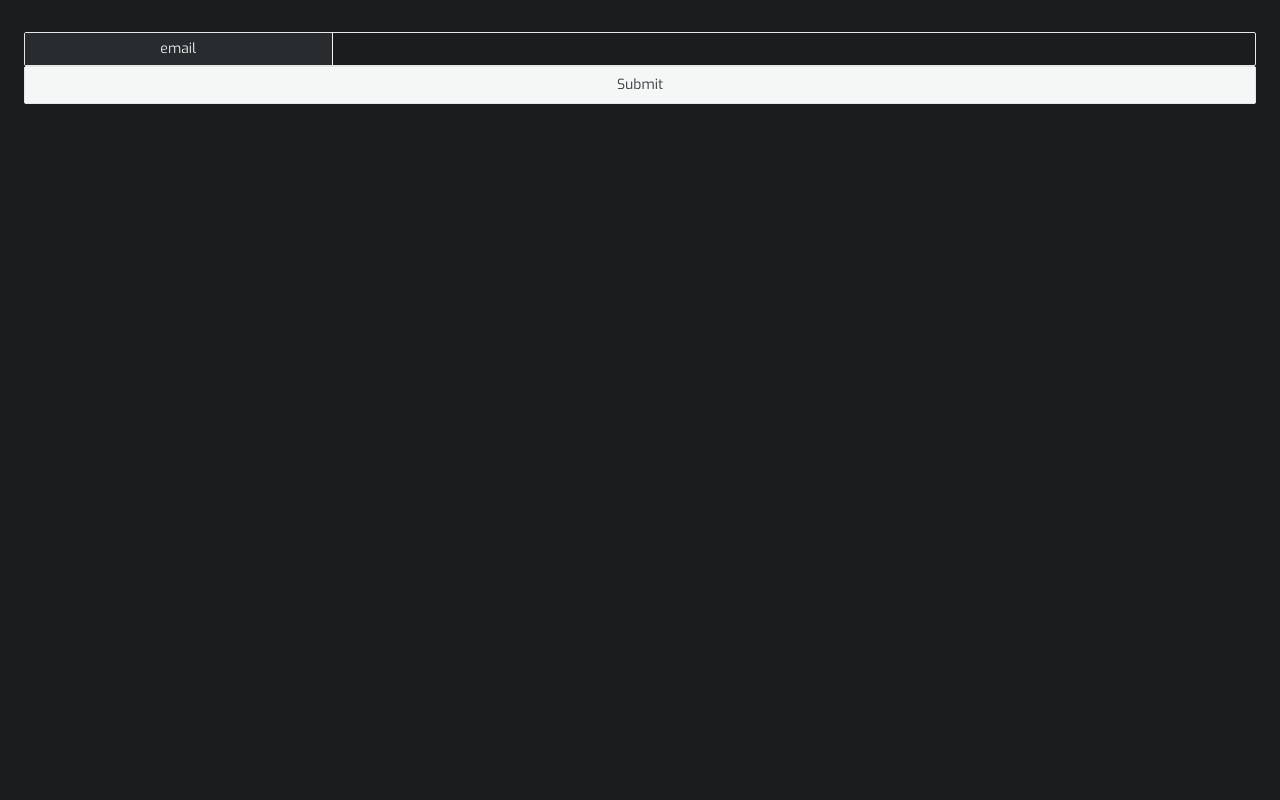
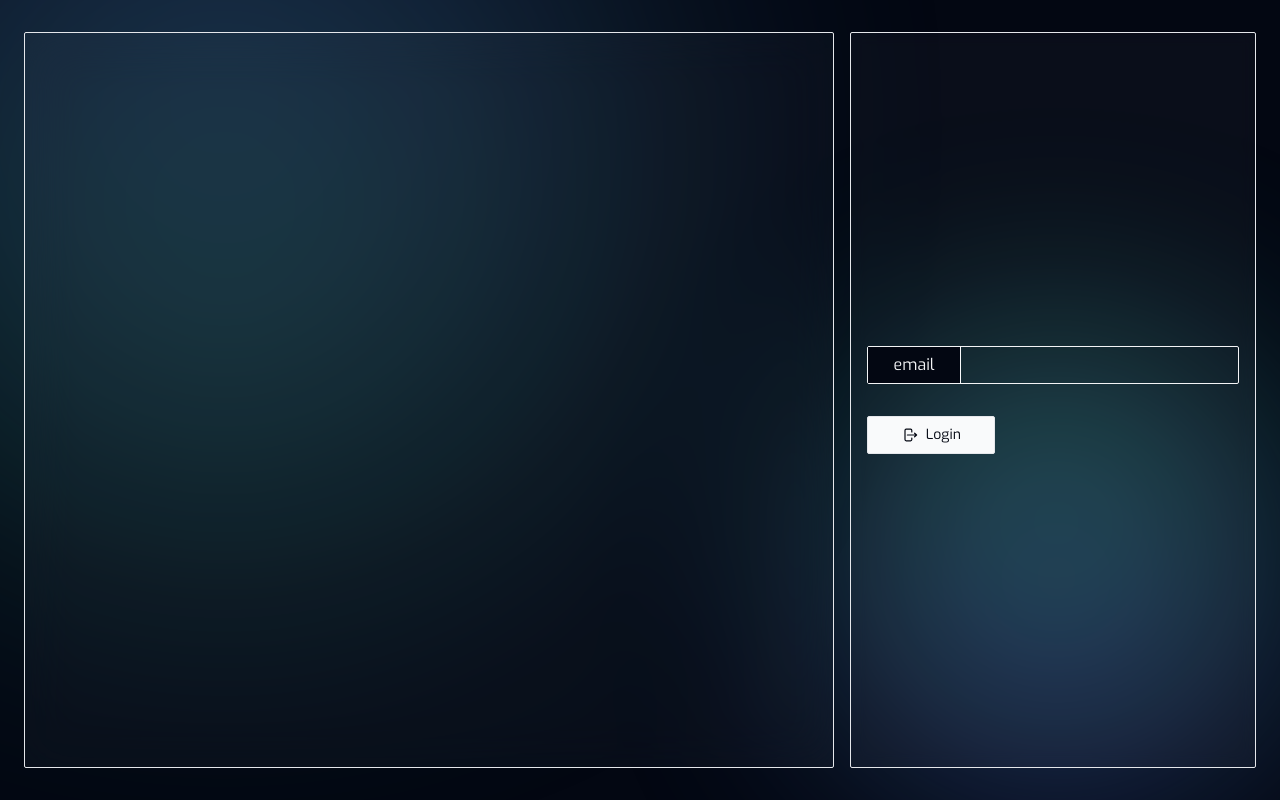
Before and after one commit to kettei-sproutty/scuderia-fe, a Next.js app: page /auth in a window 1280 px wide. Built offline with nearby package versions, Linux system fonts and the light colour scheme.

Commit message:
feat(design): auth page

```diff
--- a/app/auth/step.tsx
+++ b/app/auth/step.tsx
@@ -5,6 +5,8 @@ import Button from "@components/button";
 import InputText from "@components/input";
 import { sendOTPEmail, verifyOTP } from "./actions";
 import { useRouter } from "next/navigation";
+import { ArrowRightOnRectangleIcon } from "@heroicons/react/20/solid";
+import { motion } from "framer-motion";
 
 export enum Step {
   Email,
@@ -35,13 +37,92 @@ export const EmailStep = ({ setEmail, setStep }: EmailStepProps) => {
     }
   };
 
+  const topLeftStyle = {
+    width: "800px",
+    height: "800px",
+    borderRadius: "50%",
+    // rotateX: rotateX,
+    // rotateY: rotateY,
+    filter: " blur(150px)",
+    backgroundColor: "rgb(255, 67, 75)",
+    background: "linear-gradient(#4d5bce, #43d9ad)",
+    opacity: 0.3,
+  };
+
+  const bottomRightStyle = {
+    width: "400px",
+    height: "400px",
+    borderRadius: "50%",
+    // rotateX: rotateX,
+    // rotateY: rotateY,
+    filter: " blur(100px)",
+    backgroundColor: "rgb(255, 67, 75)",
+    background: "linear-gradient(#43d9ad, #4d5bce)",
+    opacity: 0.4,
+  };
+
   return (
-    <form action={sendOtp}>
-      <InputText id="email" name="email" label="email" />
-      <Button disabled={pending} type="submit">
-        Submit
-      </Button>
-    </form>
+    <div
+      className={" relative flex h-full w-full justify-center "}
+      // onMouseMove={handleMouse}
+    >
+      <motion.div
+        animate={{ scale: [0.8, 1] }}
+        transition={{
+          duration: 10,
+          repeat: Infinity,
+          repeatType: "reverse",
+        }}
+        className={"absolute left-[-200px] top-[-300px]"}
+        style={topLeftStyle}
+      />
+
+      <motion.div
+        animate={{ scale: [1, 1.2] }}
+        transition={{
+          duration: 6,
+          repeat: Infinity,
+          repeatType: "reverse",
+        }}
+        className={"absolute bottom-0 right-0"}
+        style={bottomRightStyle}
+      />
+
+      <div className={"flex h-full w-full  items-center justify-center gap-4"}>
+        {/*<div className={"text-3xl uppercase text-primary-500"}>Welcome to scuderia frontend</div>*/}
+        <motion.div
+          className={"h-full w-2/3 rounded-sm border bg-primary-600 bg-opacity-10 backdrop-blur-xl"}
+          initial={{ y: "110%" }}
+          animate={{ y: 0 }}
+          transition={{
+            duration: 1,
+            delay: 0.5,
+            y: { type: "spring", stiffness: 100, delay: 1.5 },
+          }}
+        ></motion.div>
+        <motion.form
+          className={
+            "flex  h-full w-1/3 flex-col items-center justify-center gap-8 rounded-sm border  bg-primary-400 bg-opacity-5 p-4 backdrop-blur"
+          }
+          action={sendOtp}
+          initial={{ opacity: 0, x: "110%" }}
+          animate={{ opacity: 1, x: 0 }}
+          transition={{
+            duration: 1,
+            delay: 0.5,
+            x: { type: "spring", stiffness: 100, delay: 1.5 },
+          }}
+        >
+          <InputText size={"lg"} id="email" name="email" label="email" />
+          <div className={"w-full"}>
+            <Button disabled={pending} type="submit">
+              <ArrowRightOnRectangleIcon className={"h-4"} />
+              Login
+            </Button>
+          </div>
+        </motion.form>
+      </div>
+    </div>
   );
 };
 
--- a/app/globals.css
+++ b/app/globals.css
@@ -15,3 +15,16 @@
     @apply flex items-center justify-center bg-primary-950 px-2 text-primary-100;
   }
 }
+
+
+.parent[data-isOpen="true"] {
+  width: 400px;
+  height: 200px;
+}
+
+.child {
+  width: 40px;
+  height: 40px;
+  background: #f107a3;
+  border-radius: 50%;
+}
--- a/app/layout.tsx
+++ b/app/layout.tsx
@@ -2,6 +2,7 @@ import "./globals.css";
 import type { PropsWithChildren, ReactElement } from "react";
 import type { Metadata } from "next";
 import { Exo } from "next/font/google";
+import { cn } from "@utils/cn";
 
 export const dynamic = "force-dynamic";
 
@@ -50,8 +51,10 @@ export const metadata: Metadata = {
 const RootLayout = ({ children }: PropsWithChildren): ReactElement => {
   return (
     <html lang="en" className={"bg-background text-white"}>
-      <body className={" flex h-screen flex-1  flex-col px-6 py-8 "}>
-        <main className={exo.className}>{children}</main>
+      <body>
+        <main className={cn(exo.className, " flex h-screen flex-col overflow-hidden px-6 py-8 ")}>
+          {children}
+        </main>
       </body>
     </html>
   );
--- a/components/button.tsx
+++ b/components/button.tsx
@@ -4,7 +4,9 @@ import type { ButtonHTMLAttributes } from "react";
 
 import React from "react";
 
-const buttonVariants = cva("w-full cursor-pointer justify-center rounded-sm", {
+const buttonVariants = cva(
+  "flex w-full cursor-pointer items-center justify-center gap-2 rounded-sm",
+  {
     variants: {
       variant: {
         filled:
@@ -13,16 +15,17 @@ const buttonVariants = cva("w-full cursor-pointer justify-center rounded-sm", {
           "border border-primary-300 text-primary-300 hover:text-primary-100 hover:ring-1 hover:ring-primary-100",
       },
       size: {
-      sm: "px-2 py-1.5 text-xs",
-      md: "px-2.5 py-2 text-sm",
-      lg: "text-md px-6 py-2.5",
+        sm: "w-20 px-2 py-1.5 text-xs",
+        md: "w-32 px-2.5 py-2 text-sm",
+        lg: "w-40  px-6 py-2.5",
       },
     },
     defaultVariants: {
       variant: "filled",
       size: "md",
     },
-});
+  },
+);
 
 type ButtonProps = ButtonHTMLAttributes<HTMLButtonElement> & VariantProps<typeof buttonVariants>;
 
--- a/components/input.tsx
+++ b/components/input.tsx
@@ -24,7 +24,7 @@ const InputText = React.forwardRef<HTMLInputElement, InputTextProps>(
         <div
           className={cn(
             "relative grid w-full grid-cols-[minmax(25%,auto)_1fr] border border-primary-100 rounded-sm text-primary-100 focus-within:ring-2 focus-within:ring-primary-100 hover:ring-2 hover:ring-primary-100 focus:outline-none",
-            { "border-2 border-error-light": error },
+            { "ring-2 ring-error-light": error },
             { "grid-cols-[minmax(25%,auto)_1fr]": !suffix },
             { "grid-cols-[minmax(25%,auto)_1fr_minmax(25%,auto)]": suffix },
           )}
--- a/tailwind.config.ts
+++ b/tailwind.config.ts
@@ -12,22 +12,43 @@ export default {
         ferroRosso: ["Ferro Rosso", "sans-serif"],
       },
       colors: {
-        background: "#1b1c1d",
+        //SLATE
+        // background: "#0f172a",
+        //GRAY
+        background: "#030712",
+
         foreground: "#f2f2f2",
 
+        //SLATE
+        // primary: {
+        //   "50": "#f8fafc",
+        //   "100": "#f1f5f9",
+        //   "200": "#e2e8f0",
+        //   "300": "#cbd5e1",
+        //   "400": "#94a3b8",
+        //   "500": "#64748b",
+        //   DEFAULT: "#64748b",
+        //   "600": "#475569",
+        //   "700": "#334155",
+        //   "800": "#1e293b",
+        //   "900": "#0f172a",
+        //   "950": "#020617",
+        // },
+
+        //GRAY
         primary: {
-          "50": "#f5f6f6",
-          "100": "#e5e8e8",
-          "200": "#cdd2d4",
-          "300": "#abb3b5",
-          "400": "#818b8f",
-          "500": "#667074",
-          DEFAULT: "#667074",
-          "600": "#576063",
-          "700": "#4a5154",
-          "800": "#424648",
-          "900": "#3a3d3f",
-          "950": "#292c2e",
+          "50": "#f9fafb",
+          "100": "#f3f4f6",
+          "200": "#e5e7eb",
+          "300": "#d1d5db",
+          "400": "#9ca3af",
+          "500": "#6b7280",
+          DEFAULT: "#6b7280",
+          "600": "#4b5563",
+          "700": "#374151",
+          "800": "#1f2937",
+          "900": "#030712",
+          "950": "#030712",
         },
 
         accent: {
```
Lines whose indentation alone changed are shown as unchanged.
